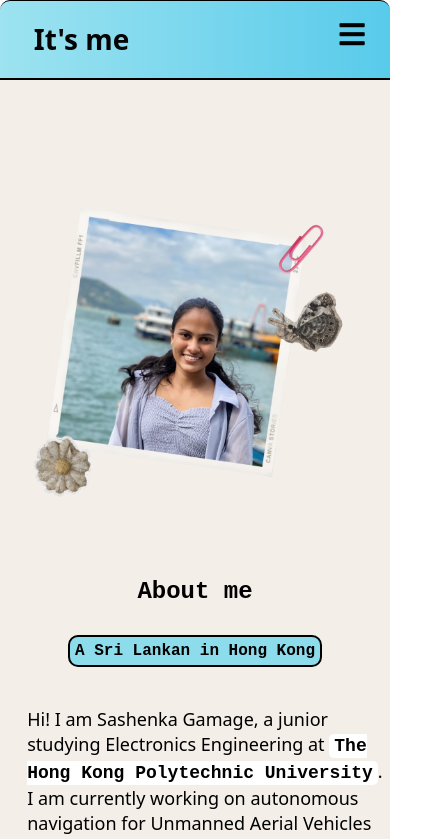
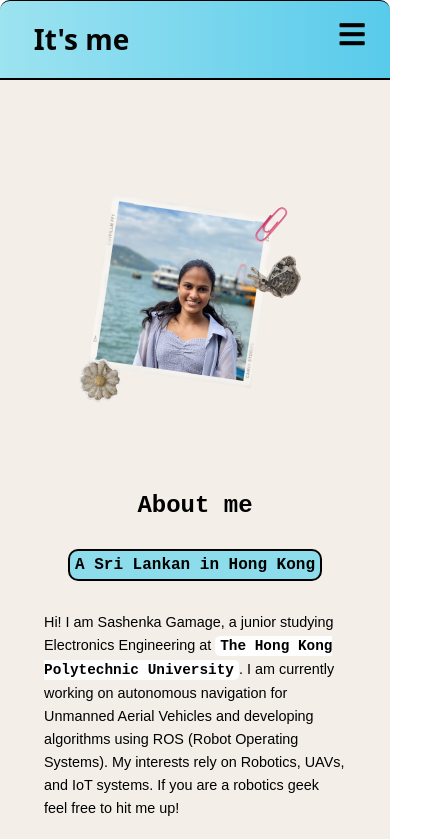
Before and after one commit to sashenkagamage/sasha.me, a React (Create React App) app: page / in a window 390 px wide. Shown: the top 839 px of the page, 427 px wide, since content can reach past the window. Built offline with nearby package versions, Linux system fonts and the light colour scheme.

Commit message:
about-me-new-update2025

```diff
--- a/src/components/Home.js
+++ b/src/components/Home.js
@@ -28,7 +28,7 @@ function Home(){
                </p>
                <p>I am taking an exchange semester to <a href="https://www.wisc.edu/" target="_blank" rel="noreferrer">University of Wisconsin-Madison, USA</a> for spring 2025. So if you are in UW Madison and interested in my research, I am more than happy to see you around!</p>
                <p>
-               I am also a <a href="https://www.millenniumfellows.org/class-of-2024-fellows" target="_blank" rel="noreferrer">UN Millennium Fellow</a> who is aiming to work on reducing the gender disparity in STEM fields. I also took an intensive engineering summer program at the <a href="https://sashenka.me/#/Escapades1" target="_blank" rel="noreferrer"> Girton College, University of Cambridge.</a>
+               I am also a <a href="https://www.millenniumfellows.org/class-of-2024-fellows" target="_blank" rel="noreferrer">UN Millennium Fellow</a> who is aiming to work on reducing the gender disparity in STEM fields.
               </p>
 
                 <p> You can email me at: <div className='my-email'><a href="mailto:sashenka.gamage@connect.polyu.hk">sashenka.gamage@connect.polyu.hk</a> or <a href="mailto:sgamage@wisc.edu">sgamage@wisc.edu</a> </div>
@@ -49,6 +49,13 @@ function Home(){
             <div className ='content'>
                 <h1>Experiences</h1>
                 <div className="education">
+                <ul className='education-text'><h1>Undergraduate Researcher</h1>
+                <h7>2023 - Present</h7>
+                <h3> <a href="https://www.polyu.edu.hk/gs/ug-research/uris/project-21-23/" target="_blank" rel="noreferrer">Graduate School of PolyU</a></h3>
+                <p className='education-text'>I am working as an undergraduate researcher in the Graduate School of PolyU, as part of the Undergraduate Research and Innovation Scheme. My research scope is Human-Robot Collaboration,
+                    and I am analyzing how autonomous drones interact in a smart manufacturing field.  Currently, I am implementing autonomous navigation, stabilizing drone control, and natural language control. I have a keen interest in flying robots and navigation for flying robots.
+                    I am working under the supervision of Ir Dr PAI ZHENG, and you can visit to our lab <a href="https://www.raids.group/" target="_blank" rel="noreferrer">RAIDS</a></p>
+                </ul>
             <ul className='education-text'>
             <h1>Engineering Intern</h1>
                 <h7>Summer 2024</h7>
@@ -59,11 +66,7 @@ function Home(){
                     <li className='education-text'>Study different types of digital protection relays and propose solutions for improvement.</li>
                 </p>
                 </ul>
-                <ul className='education-text'><h1>Undergraduate Researcher</h1>
-                <h7>2023 - Present</h7>
-                <h3> <a href="https://www.polyu.edu.hk/gs/ug-research/uris/project-21-23/" target="_blank" rel="noreferrer">Graduate School of PolyU</a></h3>
-                <p className='education-text'>I am working as an undergraduate researcher in the Graduate School of PolyU, as part of the Undergraduate Research and Innovation Scheme. My research scope is Human-Robot Collaboration, and I am analyzing how autonomous drones interact in a smart manufacturing field.  Currently, I am implementing autonomous navigation, stabilizing drone control, and natural language control</p>
-                </ul>
+
                 <ul className='education-text'>
                 <h1>Student Assistant </h1>
                 <h7>2023-2024</h7>
@@ -79,6 +82,7 @@ function Home(){
             </div>
         </div>
         </div>
+
         <div id='projects'>
         <Cards />
         </div>
--- a/src/components/mainCon.css
+++ b/src/components/mainCon.css
@@ -1,10 +1,17 @@
+body {
+  overflow-x: hidden;
+}
+
+
+
 .content {
   height: auto;
   display: flex;
   flex-wrap: wrap;
   position: relative;
   align-items: flex-start;
-    padding: 2.125rem 6.75rem 2.5rem;
+  padding: 2.125rem 5%; /* Adjust padding for responsiveness */
+  overflow-x: hidden; /* Prevent horizontal scroll */
 }
 
 .about-me {
@@ -12,28 +19,34 @@
   justify-content: space-between;
   align-items: center;
   column-gap: 30px;
+  row-gap: 20px; /* Add spacing between rows for smaller screens */
   transition-delay: 1s;
+  grid-template-columns: 1fr; /* Default to one column */
+}
 
+.content .about-me {
+  grid-template-columns: 60% 35%; /* Adjust proportions for better alignment */
 }
-.content .about-me{
-    grid-template-columns: 50% 35%;
+
+.content .wrapper {
+  width: 100%;
+  padding: 2rem 1rem; /* Reduce padding for smaller devices */
 }
-.content .wrapper{
-    width: 100%;
-    padding-bottom: 1.25rem;
-    padding-top: 2rem;
-}
- .about-me-text p{
+
+.about-me-text p {
   color: rgb(0, 0, 0);
   font-weight: 450;
-    font-size: large;
-    font-family: system-ui, -apple-system, BlinkMacSystemFont, 'Segoe UI', Roboto, Oxygen, Ubuntu, Cantarell, 'Open Sans', 'Helvetica Neue', sans-serif;
-    line-height: 25px;
-    padding-top: 30px;
-    padding-left: 20px;
+  font-size: 1rem; /* Use relative font sizes */
+  font-family: sans-serif;
+  line-height: 1.6; /* Improve readability */
+  margin: 0; /* Remove default margin to avoid overflow */
+  padding-top: 20px; /* Reduce padding for smaller devices */
+  word-wrap: break-word; /* Prevent text from overflowing */
+}
 
 
- }
+
+
  .about-me_container h1{
   color: rgb(0, 0, 0);
   padding-bottom: 30px;
@@ -273,6 +286,7 @@ margin-left: 20px;
     }
     .about-me_container{
       height: 100%;
+      width: 100%;
     }
     .education-text > h1{
       padding-top: 30px;
@@ -321,7 +335,22 @@ margin-left: 20px;
     .about-me-text p{
       font-weight: 400;
     }
+    .about-me_container{
+      height: 100%;
+      width: 100%;
     }
+    .content {
+      padding: 1rem; /* Reduce padding on smaller screens */
+  }
+  .about-me {
+      grid-template-columns: 1fr; /* Stack items vertically */
+  }
+  .about-me-text p {
+      font-size: 0.9rem; /* Adjust text size for smaller screens */
+  }
+}
+
+
 
 
 @media only screen and (max-width: 600px)
@@ -333,6 +362,7 @@ margin-left: 20px;
     }
     .about-me_container{
       height: 100%;
+      width: 100%;
     }
     .content{
       padding: 3.125rem 2.75rem 3rem;
--- a/src/components/navbar.css
+++ b/src/components/navbar.css
@@ -3,6 +3,7 @@
   background: linear-gradient(90deg, rgb(157, 227, 240) 0%, rgb(88, 203, 235) 100%);
   /*background-color: rgb(131, 209, 240);*/
   height: 80px;
+
   display: flex;
   justify-content: center;
   align-items: center;
```
Lines whose indentation alone changed are shown as unchanged.
